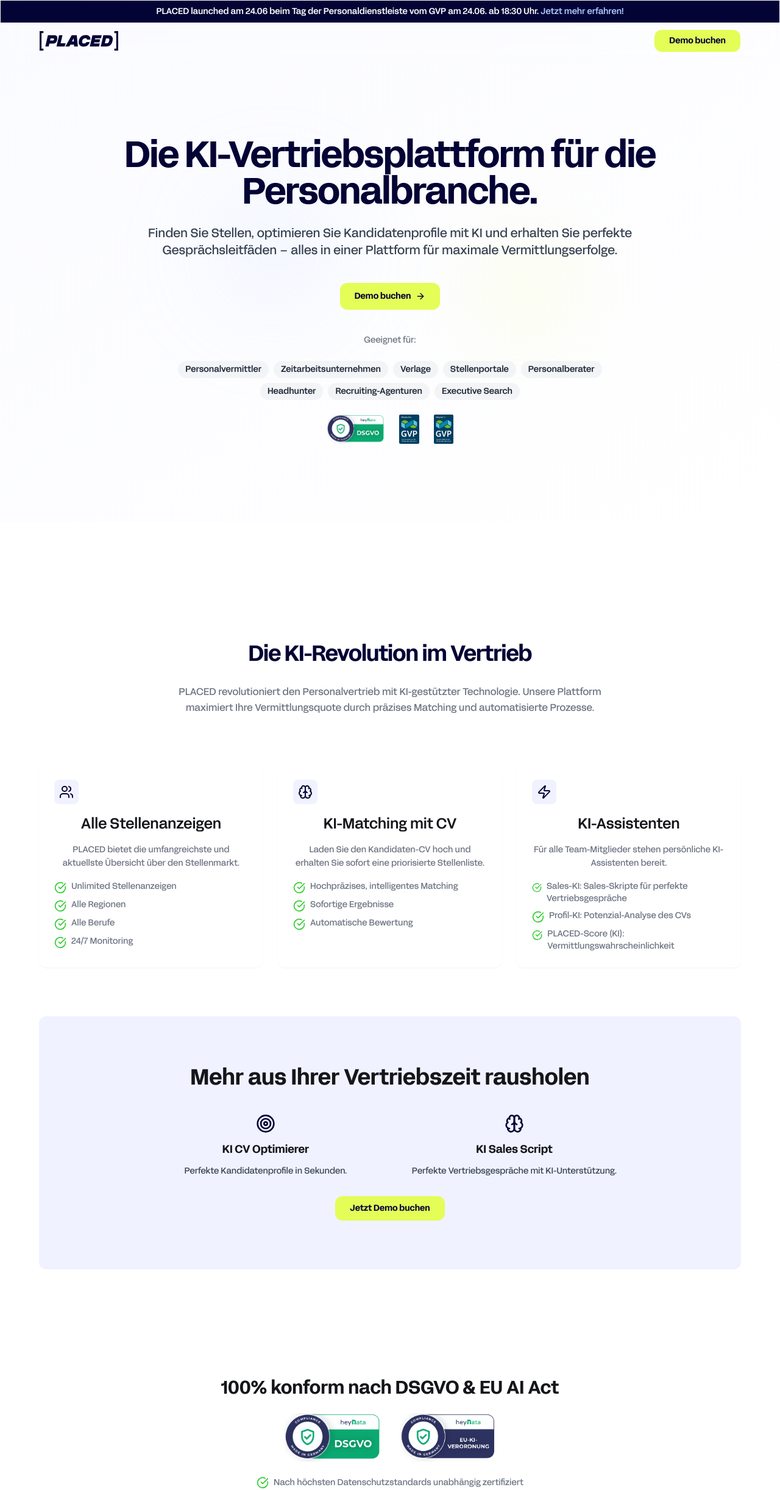
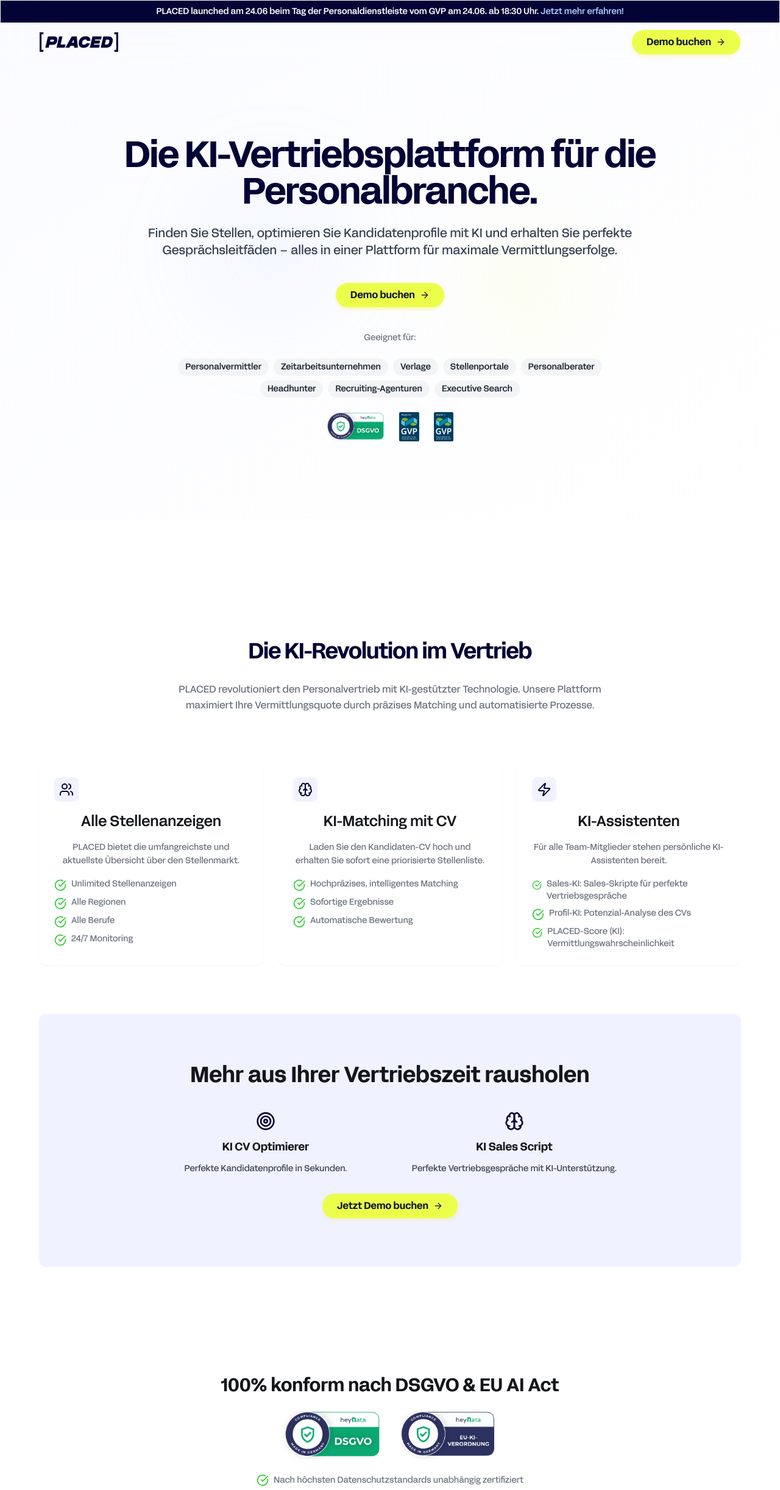
Before and after one commit to Placed-Technologies-GmbH/placed-website, a React (Vite) app in the folder placed-webapp/: page / in a window 1280 px wide. Shown: the top 2444 px of the page at 61% size. Built offline with nearby package versions, Linux system fonts and the light colour scheme.

Commit message:
feat: update Demo buchen button

```diff
--- a/placed-webapp/src/components/AIRevolution.tsx
+++ b/placed-webapp/src/components/AIRevolution.tsx
@@ -2,7 +2,7 @@
 import React from "react";
 import { CheckCircle, Shield, Users, Zap, Target, Brain } from "lucide-react";
 import FadeIn from "./FadeIn";
-import { Button } from "./ui/button";
+import PrimaryButton from "./PrimaryButton";
 
 const features = [
   {
@@ -102,12 +102,7 @@
                 </p>
               </div>
             </div>
-            <Button
-              variant="default"
-              className="bg-signal-yellow text-work-blue hover:bg-signal-yellow/90 rounded-xl px-6 py-3 font-semibold mt-8"
-            >
-              Jetzt Demo buchen
-            </Button>
+            <PrimaryButton className="mt-8" label="Jetzt Demo buchen" />
           </div>
         </FadeIn>
 
--- a/placed-webapp/src/components/Header.tsx
+++ b/placed-webapp/src/components/Header.tsx
@@ -2,7 +2,7 @@
 import { Menu, X } from 'lucide-react';
 import { useState } from 'react';
 import { Link } from 'react-router-dom';
-import { Button } from './ui/button';
+import PrimaryButton from './PrimaryButton';
 
 const Header = () => {
   const [isMenuOpen, setIsMenuOpen] = useState(false);
@@ -31,13 +31,7 @@
           <nav className="hidden md:flex items-center space-x-8"></nav>
 
           <div className="hidden md:flex items-center">
-            <Button
-              variant="default"
-              size="sm"
-              className="bg-signal-yellow text-work-blue hover:bg-signal-yellow/90 rounded-xl px-6 py-3 font-semibold"
-            >
-              Demo buchen
-            </Button>
+            <PrimaryButton />
           </div>
 
           {/* Mobile Menu Button */}
@@ -53,13 +47,7 @@
         {isMenuOpen && (
           <nav className="md:hidden mt-4 pb-4 border-t border-border/50">
             <div className="flex flex-col pt-4">
-              <Button
-                variant="default"
-                size="sm"
-                className="bg-signal-yellow text-work-blue hover:bg-signal-yellow/90 rounded-xl px-6 py-3 font-semibold"
-              >
-                Demo buchen
-              </Button>
+              <PrimaryButton className="w-full" />
             </div>
           </nav>
         )}
--- a/placed-webapp/src/components/Hero.tsx
+++ b/placed-webapp/src/components/Hero.tsx
@@ -1,6 +1,5 @@
 
-import { ArrowRight } from 'lucide-react';
-import { Button } from './ui/button';
+import PrimaryButton from './PrimaryButton';
 
 const Hero = () => {
   return (
@@ -22,14 +21,7 @@
         </p>
 
         <div className="mb-10 flex justify-center">
-          <Button
-            variant="default"
-            size="lg"
-            className="bg-signal-yellow text-work-blue hover:bg-signal-yellow/90 rounded-xl px-6 py-3 font-semibold flex items-center gap-2"
-          >
-            Demo buchen
-            <ArrowRight className="w-5 h-5" />
-          </Button>
+          <PrimaryButton />
         </div>
 
         <p className="text-sm text-gray-500 mt-8 mb-4 text-center">Geeignet für:</p>
--- /dev/null
+++ b/placed-webapp/src/components/PrimaryButton.tsx
@@ -0,0 +1,30 @@
+import { ArrowRight } from 'lucide-react';
+import { Button, ButtonProps } from './ui/button';
+import { cn } from '@/lib/utils';
+import React from 'react';
+
+interface PrimaryButtonProps extends ButtonProps {
+  label?: string;
+}
+
+const PrimaryButton = React.forwardRef<HTMLButtonElement, PrimaryButtonProps>(
+  ({ label = 'Demo buchen', className, children, ...props }, ref) => {
+    return (
+      <Button
+        ref={ref}
+        className={cn(
+          'bg-[#EBFF4A] text-gray-900 font-semibold text-sm md:text-base px-4 md:px-6 py-2.5 md:py-3 rounded-full shadow-md shadow-yellow-200/50 hover:shadow-lg hover:-translate-y-[1px] transition-all duration-200 ease-in-out inline-flex items-center gap-x-2 group',
+          className
+        )}
+        aria-label="Jetzt Demo buchen"
+        {...props}
+      >
+        {children ?? label}
+        <ArrowRight className="h-5 w-5 text-gray-800 group-hover:translate-x-1 transition-transform duration-200" />
+      </Button>
+    );
+  }
+);
+PrimaryButton.displayName = 'PrimaryButton';
+
+export default PrimaryButton;
--- a/placed-webapp/src/pages/LaunchEvent.tsx
+++ b/placed-webapp/src/pages/LaunchEvent.tsx
@@ -1,8 +1,7 @@
-import { ArrowRight } from 'lucide-react';
 import Header from '../components/Header';
 import Footer from '../components/Footer';
 import { Card, CardContent } from '@/components/ui/card';
-import { Button } from '@/components/ui/button';
+import PrimaryButton from '@/components/PrimaryButton';
 
 const LaunchEvent = () => {
   return (
@@ -22,14 +21,7 @@
           <p className="text-muted-foreground max-w-3xl mx-auto leading-relaxed">
             Wir präsentieren unsere KI-Vertriebsplattform am 24. Juni 2025 in Berlin. Treffen Sie uns ab 18:30 Uhr beim Sommerfest und entdecken Sie, wie KI Ihren Vertrieb revolutioniert.
           </p>
-          <Button
-            variant="default"
-            size="lg"
-            className="bg-signal-yellow text-work-blue hover:bg-signal-yellow/90 rounded-xl px-6 py-3 font-semibold inline-flex items-center"
-          >
-            Demo buchen
-            <ArrowRight className="ml-2 w-5 h-5" />
-          </Button>
+          <PrimaryButton className="inline-flex" />
         </div>
       </section>
 
```
